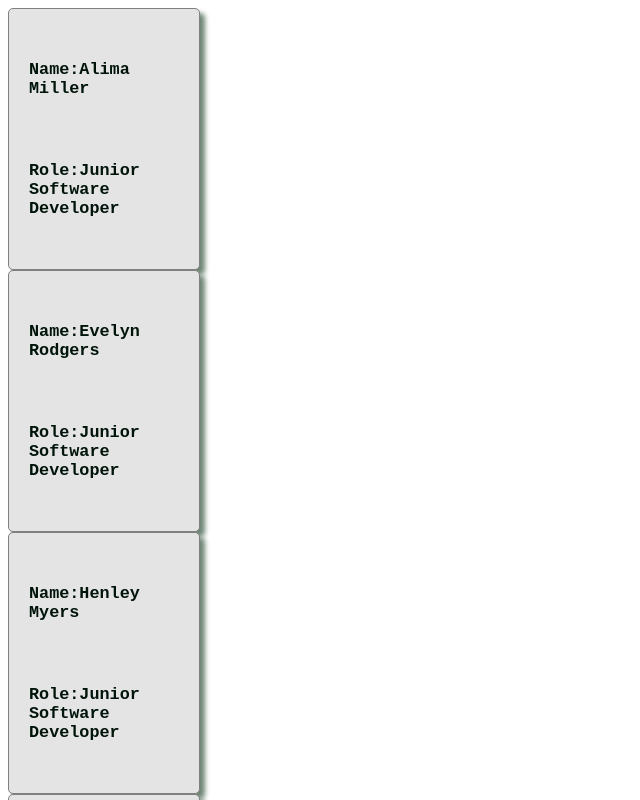
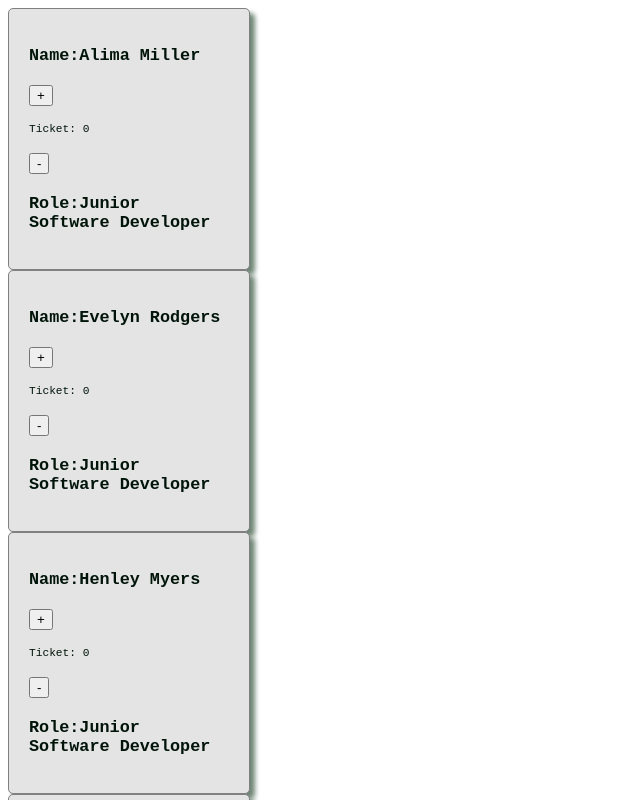
Before and after one commit to Tufiale/ticket-tracker, a React (Vite) app: page / in a window 1280 px wide. Shown: the top 800 px of the page, without its empty margins (0-640 px from the left). Built offline with nearby package versions, Linux system fonts and the light colour scheme.

Commit message:
Cannot decrement below 0

```diff
--- a/src/Components/Employees/EmployeeCard.scss
+++ b/src/Components/Employees/EmployeeCard.scss
@@ -12,6 +12,6 @@
   justify-content: space-around;
   align-items: flex-start;
   flex-wrap: wrap;
-  width: 150px;
+  width: 200px;
   height: 220px;
 }
--- a/src/Components/Employees/EmployeeCard.tsx
+++ b/src/Components/Employees/EmployeeCard.tsx
@@ -1,4 +1,5 @@
 import "../../Components/Employees/EmployeeCard.scss";
+import { useState } from "react";
 
 type teamProp = {
   id?: number;
@@ -7,10 +8,27 @@ type teamProp = {
 };
 
 const EmployeeCard = ({ name, role }: teamProp) => {
+  const [ticket, setTicket] = useState(0);
+
+  const ticketCountPlus = () => {
+    setTicket(ticket + 1);
+  };
+
+  const ticketCountMinus = () => {
+    if (ticket === 0) {
+      return 0;
+    } else {
+      setTicket(ticket - 1);
+    }
+  };
+
   return (
     <div className="card">
       <div className="employee__container">
         <h2>Name:{name}</h2>
+        <button onClick={ticketCountPlus}>+</button>
+        <p>Ticket: {ticket} </p>
+        <button onClick={ticketCountMinus}>-</button>
         <h2>Role:{role}</h2>
       </div>
     </div>
```
